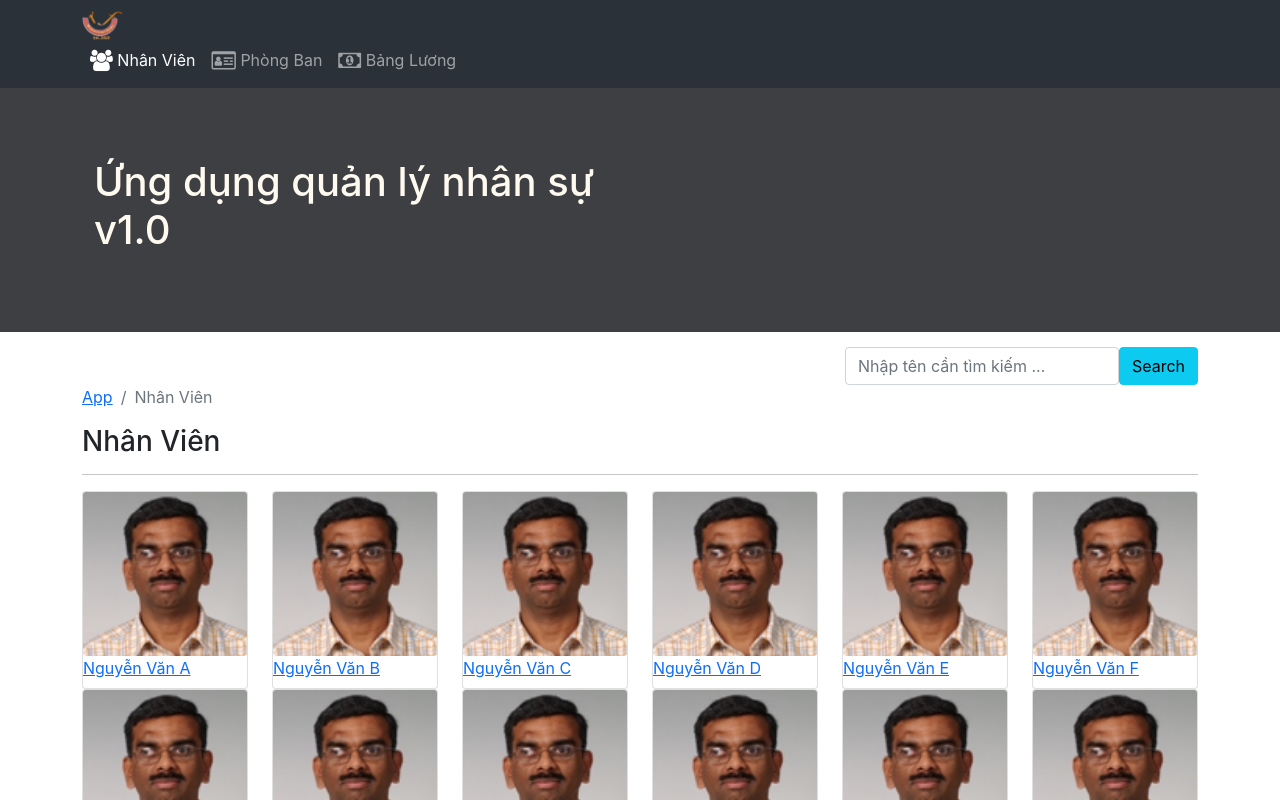
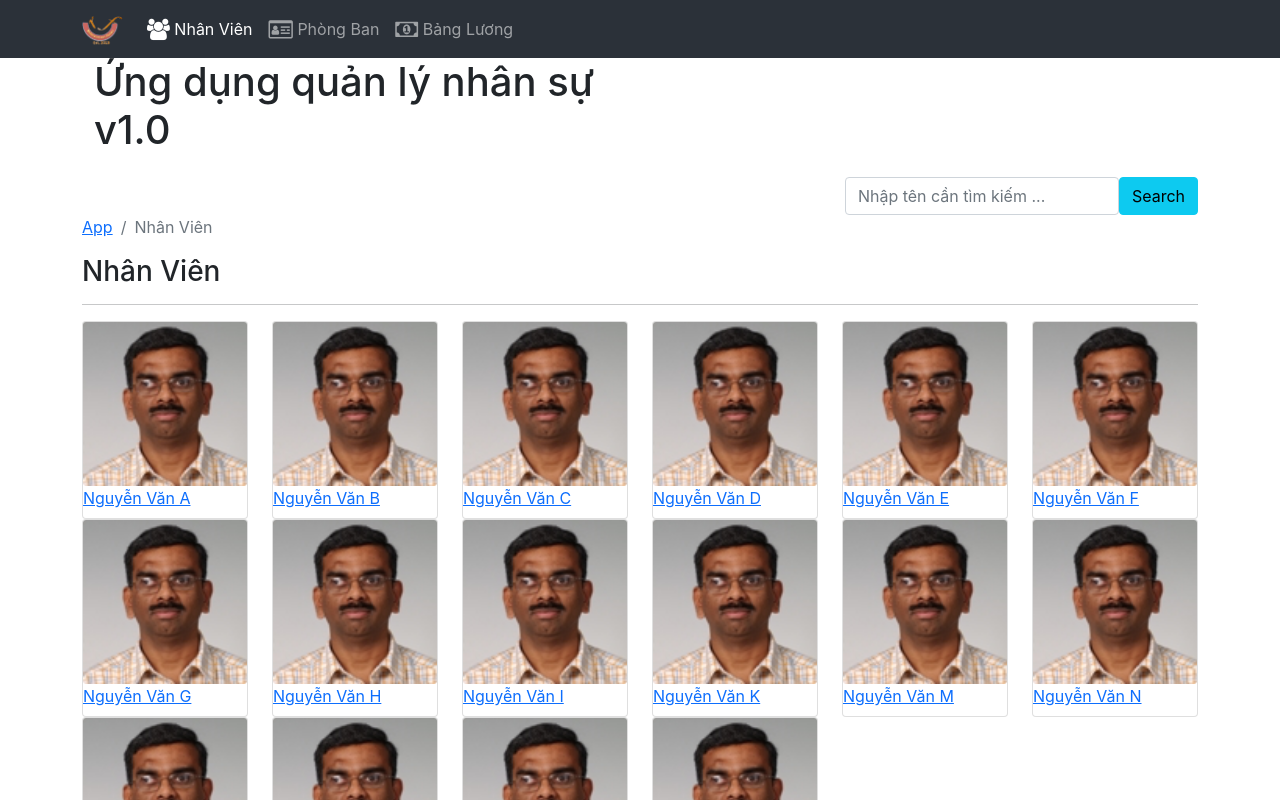
Before and after one commit to nhattienst577/FunixReactJsAssignment, a React (Create React App) app: page /nhan-vien in a window 1280 px wide. Shown: the top 800 px of the page. Built offline with nearby package versions, Linux system fonts and the light colour scheme.

Commit message:
Update version react

```diff
--- a/package.json
+++ b/package.json
@@ -10,12 +10,12 @@
     "bootstrap-social": "^5.1.1",
     "dateformat": "^5.0.2",
     "font-awesome": "^4.7.0",
-    "react": "^17.0.2",
-    "react-dom": "^17.0.2",
+    "react": "^16.3.2",
+    "react-dom": "^16.3.2",
     "react-popper": "^2.2.5",
     "react-router-dom": "^4.2.2",
     "react-scripts": "5.0.0",
-    "reactstrap": "^9.0.1",
+    "reactstrap": "^8.4.1",
     "web-vitals": "^2.1.4"
   },
   "scripts": {
--- a/src/components/HeaderComponent.js
+++ b/src/components/HeaderComponent.js
@@ -61,7 +61,7 @@ class Header extends Component {
             </Collapse>
           </div>
         </Navbar>
-        <div className="Jumbotron">
+        <Jumbotron>
           <div className="container">
             <div className="row row-header">
               <div className="col-12 col-sm-6">
@@ -69,7 +69,7 @@ class Header extends Component {
               </div>
             </div>
           </div>
-        </div>
+        </Jumbotron>
       </div>
     );
   }
```
Also changed, not shown: 1 other file (tests, documents, lock files or other folders).
